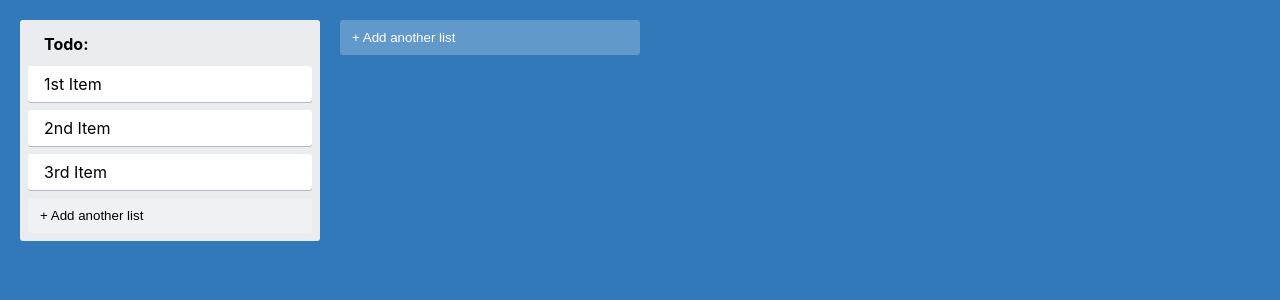
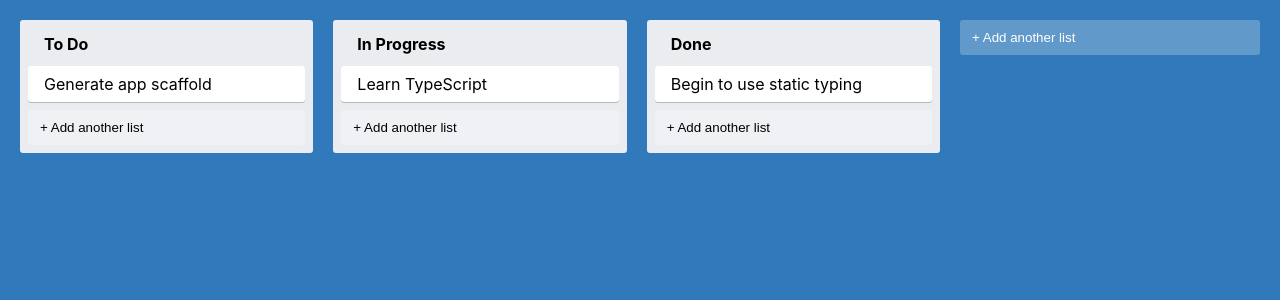
Before and after one commit to zhouhao/trello-clone, a React (Create React App) app: page / in a window 1280 px wide. Shown: the top 300 px of the page. Built offline with nearby package versions, Linux system fonts and the light colour scheme.

Commit message:
use context

```diff
--- a/src/App.tsx
+++ b/src/App.tsx
@@ -1,11 +1,17 @@
 import { AppContainer } from "./styles";
 import { Column } from "./Column";
 import { AddNewItem } from "./AddNewItem";
+import { useAppState } from "./state/AppStateContext";
 
 export const App = () => {
+  const { lists } = useAppState();
+
   return (
     <AppContainer>
-      <Column text="Todo:" />
+      {lists.map((l) => (
+        <Column text={l.text} id={l.id} key={l.id} />
+      ))}
+
       <AddNewItem toggleButtonText="+ Add another list" onAdd={console.log} />
     </AppContainer>
   );
--- a/src/Card.tsx
+++ b/src/Card.tsx
@@ -1,6 +1,7 @@
 import { CardContainer } from "./styles";
 
 type CardProps = {
+  id: string;
   text: string;
 };
 
--- a/src/Column.tsx
+++ b/src/Column.tsx
@@ -1,19 +1,28 @@
 import { AddNewItem } from "./AddNewItem";
 import { Card } from "./Card";
+import { useAppState } from "./state/AppStateContext";
 import { ColumnContainer, ColumnTitle } from "./styles";
 
 type ColumnProps = {
+  id: string;
   text: string;
 };
 
-export const Column = ({ text }: ColumnProps) => {
+export const Column = ({ id, text }: ColumnProps) => {
+  const { getTasksByListId } = useAppState();
+  const tasks = getTasksByListId(id);
+
   return (
     <ColumnContainer>
       <ColumnTitle>{text}</ColumnTitle>
-      <Card text="1st Item" />
-      <Card text="2nd Item" />
-      <Card text="3rd Item" />
-      <AddNewItem toggleButtonText="+ Add another list" onAdd={console.log} dark />
+      {tasks.map((t) => (
+        <Card id={t.id} key={t.id} text={t.text} />
+      ))}
+      <AddNewItem
+        toggleButtonText="+ Add another list"
+        onAdd={console.log}
+        dark
+      />
     </ColumnContainer>
   );
 };
--- a/src/index.tsx
+++ b/src/index.tsx
@@ -1,11 +1,14 @@
-import React from 'react';
-import ReactDOM from 'react-dom';
-import './index.css';
-import {App} from './App';
+import React from "react";
+import ReactDOM from "react-dom";
+import "./index.css";
+import { App } from "./App";
+import { AppStateProvider } from "./state/AppStateContext";
 
 ReactDOM.render(
   <React.StrictMode>
-    <App />
+    <AppStateProvider>
+      <App />
+    </AppStateProvider>
   </React.StrictMode>,
-  document.getElementById('root')
+  document.getElementById("root")
 );
--- /dev/null
+++ b/src/state/AppStateContext.tsx
@@ -0,0 +1,76 @@
+import { createContext, FC, useContext } from "react";
+
+type Task = {
+  id: string;
+  text: string;
+};
+
+type List = {
+  id: string;
+  text: string;
+  tasks: Task[];
+};
+
+export type AppState = {
+  lists: List[];
+};
+
+type AppStateContextProps = {
+  lists: List[];
+  getTasksByListId(id: string): Task[];
+};
+const appData: AppState = {
+  lists: [
+    {
+      id: "0",
+      text: "To Do",
+      tasks: [
+        {
+          id: "c0",
+          text: "Generate app scaffold",
+        },
+      ],
+    },
+    {
+      id: "1",
+      text: "In Progress",
+      tasks: [
+        {
+          id: "c2",
+          text: "Learn TypeScript",
+        },
+      ],
+    },
+    {
+      id: "2",
+      text: "Done",
+      tasks: [
+        {
+          id: "c3",
+          text: "Begin to use static typing",
+        },
+      ],
+    },
+  ],
+};
+
+const AppStateContext = createContext<AppStateContextProps>(
+  {} as AppStateContextProps
+);
+
+export const AppStateProvider: FC = ({ children }) => {
+  const { lists } = appData;
+  const getTasksByListId = (id: string) => {
+    return lists.find((l) => l.id === id)?.tasks || [];
+  };
+
+  return (
+    <AppStateContext.Provider value={{ lists, getTasksByListId }}>
+      {children}
+    </AppStateContext.Provider>
+  );
+};
+
+export const useAppState = () => {
+  return useContext(AppStateContext);
+};
```
